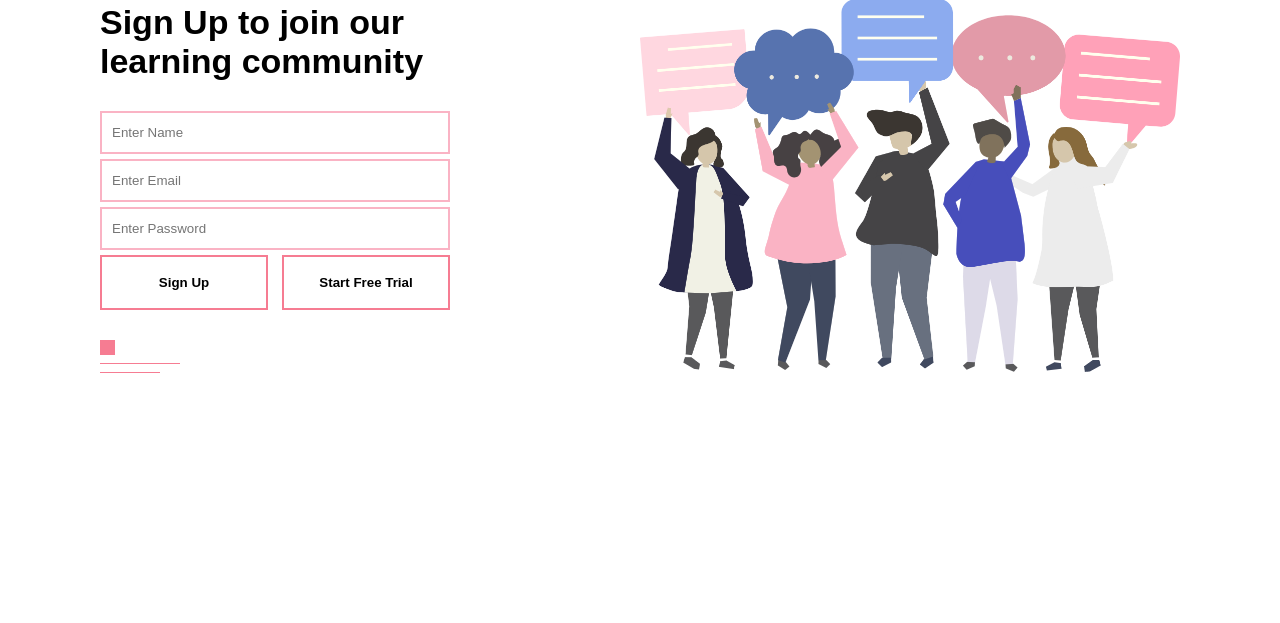
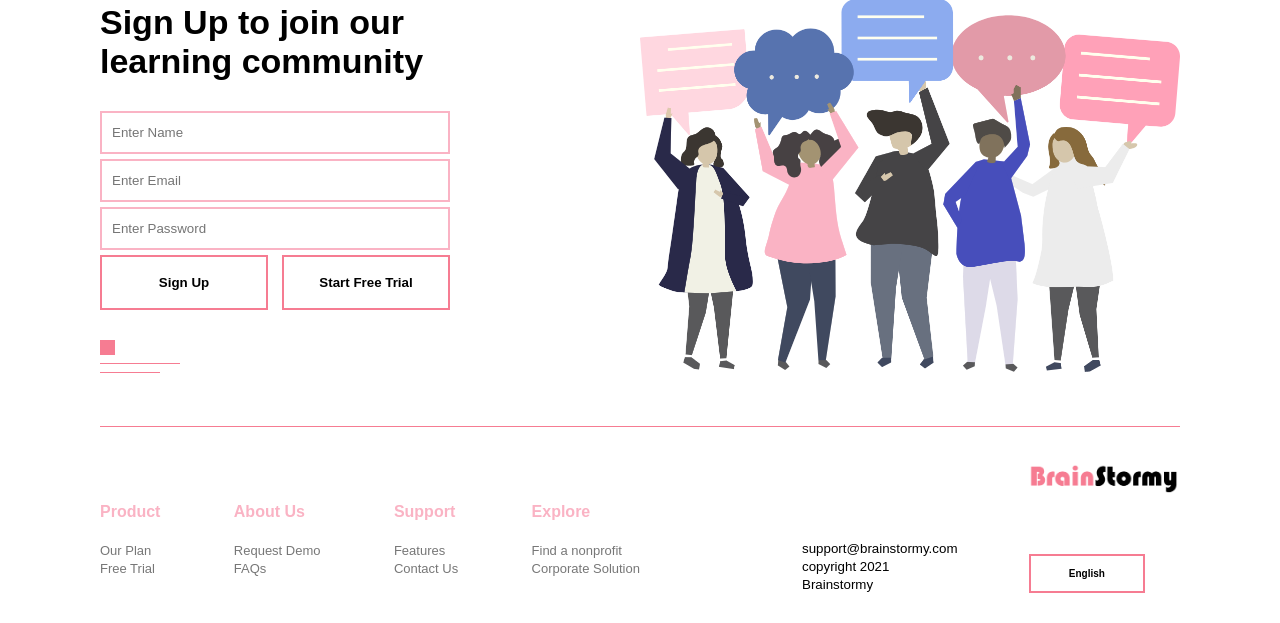
Before and after one commit to masrufjaman/Online-Learning-Management-System, a PHP site: page / in a window 1280 px wide. Shown: the part 3210-3833 px from the top of the page. Before the commit the page ends 3583 px from the top, so only its background shows below. Run offline with PHP 8.4, Linux system fonts and the light colour scheme.

Commit message:
footer html file

```diff
--- a/index.php
+++ b/index.php
@@ -215,6 +215,51 @@
     </section>
     <!-- CONTACT End -->
 
+    <!-- Footer Start -->
+    <section id="footer">
+        <div class="container footer-row">
+            <hr />
+            <div class="footer-left-col">
+                <div class="footer-links">
+                    <div class="link-title">
+                        <h4>Product</h4>
+                        <small>Our Plan</small><br />
+                        <small>Free Trial</small>
+                    </div>
+                    <div class="link-title">
+                        <h4>About Us</h4>
+                        <small>Request Demo</small><br />
+                        <small>FAQs</small>
+                    </div>
+                    <div class="link-title">
+                        <h4>Support</h4>
+                        <small>Features</small><br />
+                        <small>Contact Us</small>
+                    </div>
+                    <div class="link-title">
+                        <h4>Explore</h4>
+                        <small>Find a nonprofit</small><br />
+                        <small>Corporate Solution</small>
+                    </div>
+                </div>
+            </div>
+            <div class="footer-right-col">
+                <div class="footer-info">
+                    <div class="copyright-text">
+                        <small>support@brainstormy.com</small><br />
+                        <small>copyright 2021 Brainstormy</small>
+                    </div>
+                    <div class="footer-logo">
+                        <img src="./assets/img/logo.png" alt="" />
+                        <!-- common button -->
+                        <button class="common-btn">English</button>
+                    </div>
+                </div>
+            </div>
+        </div>
+    </section>
+    <!-- Footer End -->
+
     <!-- JS Link -->
     <script src="./assets/js/main.js"></script>
 </body>
```
